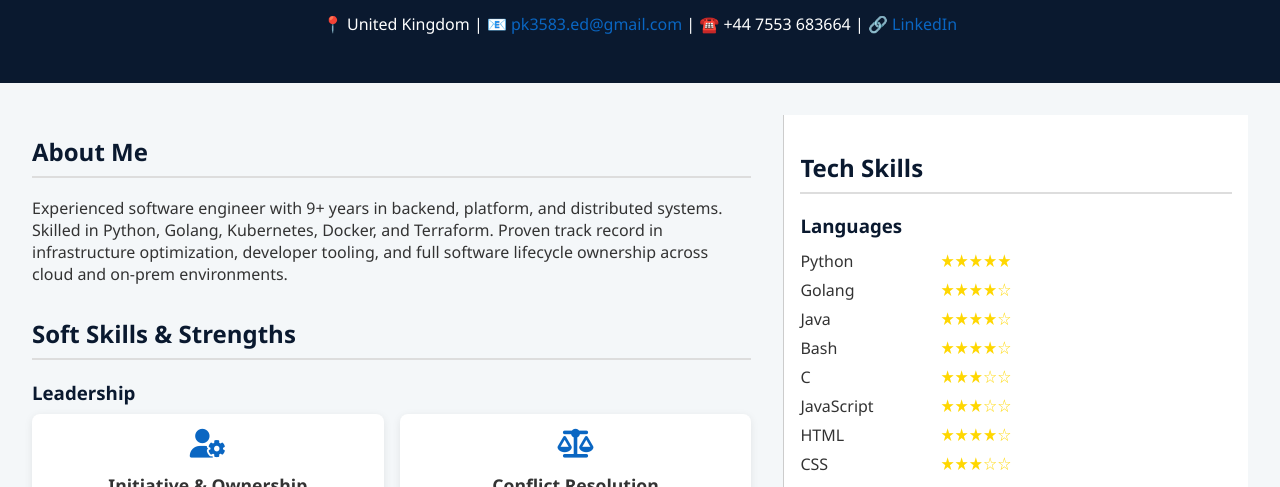
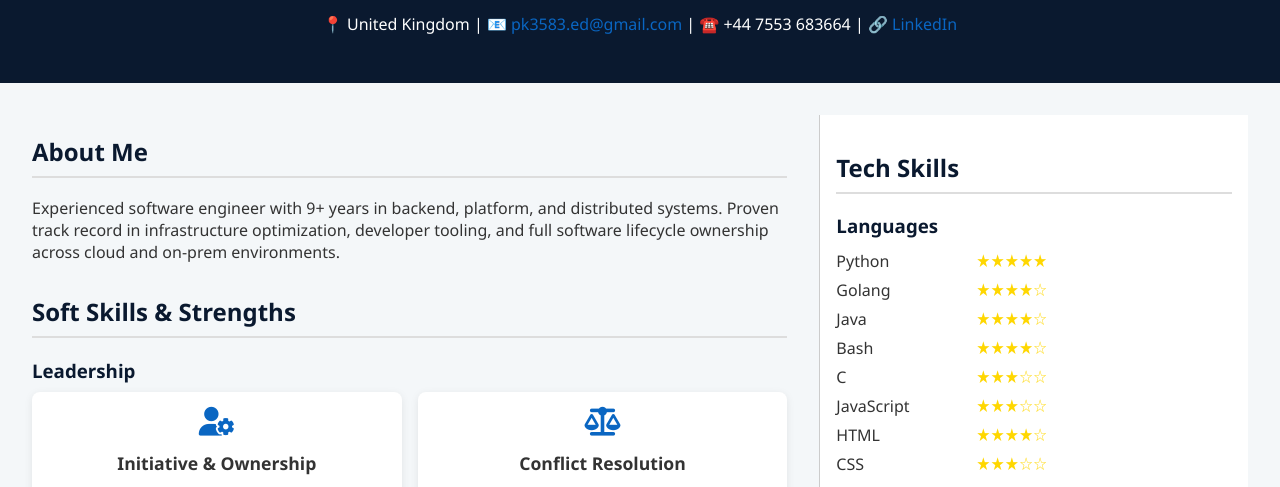
Before and after one commit to 2kapps/2kapps.github.io, a plain HTML site: page index.html in a window 1280 px wide. Shown: the part 284-771 px from the top of the page. Drawn offline with Linux system fonts and the light colour scheme.

Commit message:
Update index.html

```diff
--- a/index.html
+++ b/index.html
@@ -38,10 +38,10 @@
             gap: 2em;
         }
         .left {
-            flex: 2;
+            flex: 2.1;
         }
         .right {
-            flex: 1.2;
+            flex: 1.1;
             background: #fff;
             padding: 1em;
             border-left: 1px solid #ccc;
@@ -143,7 +143,7 @@
     <div class="left">
         <div class="section">
             <h2>About Me</h2>
-            <p>Experienced software engineer with 9+ years in backend, platform, and distributed systems. Skilled in Python, Golang, Kubernetes, Docker, and Terraform. Proven track record in infrastructure optimization, developer tooling, and full software lifecycle ownership across cloud and on-prem environments.</p>
+            <p>Experienced software engineer with 9+ years in backend, platform, and distributed systems. Proven track record in infrastructure optimization, developer tooling, and full software lifecycle ownership across cloud and on-prem environments.</p>
         </div>
 
         <div class="section">
```
